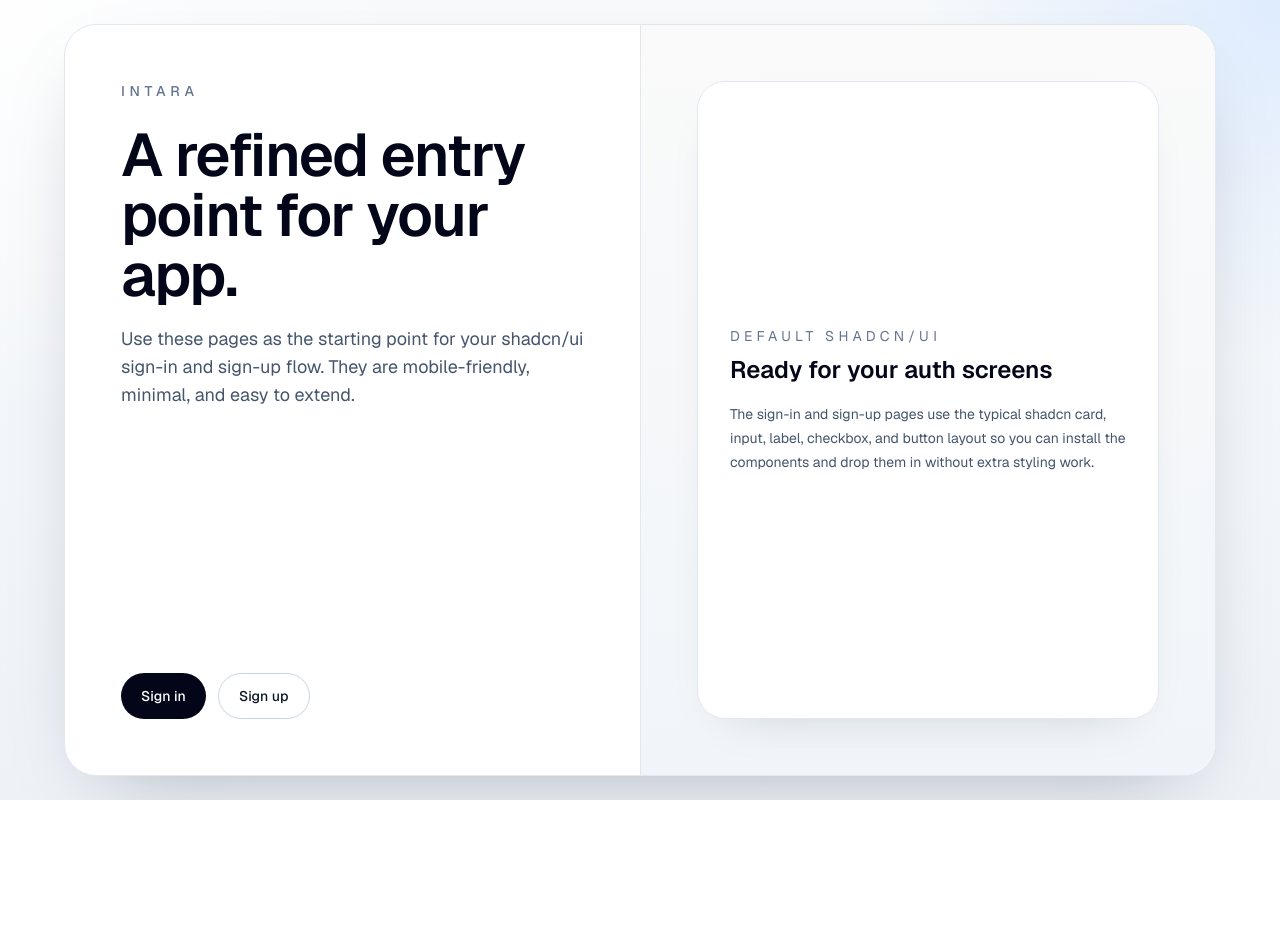
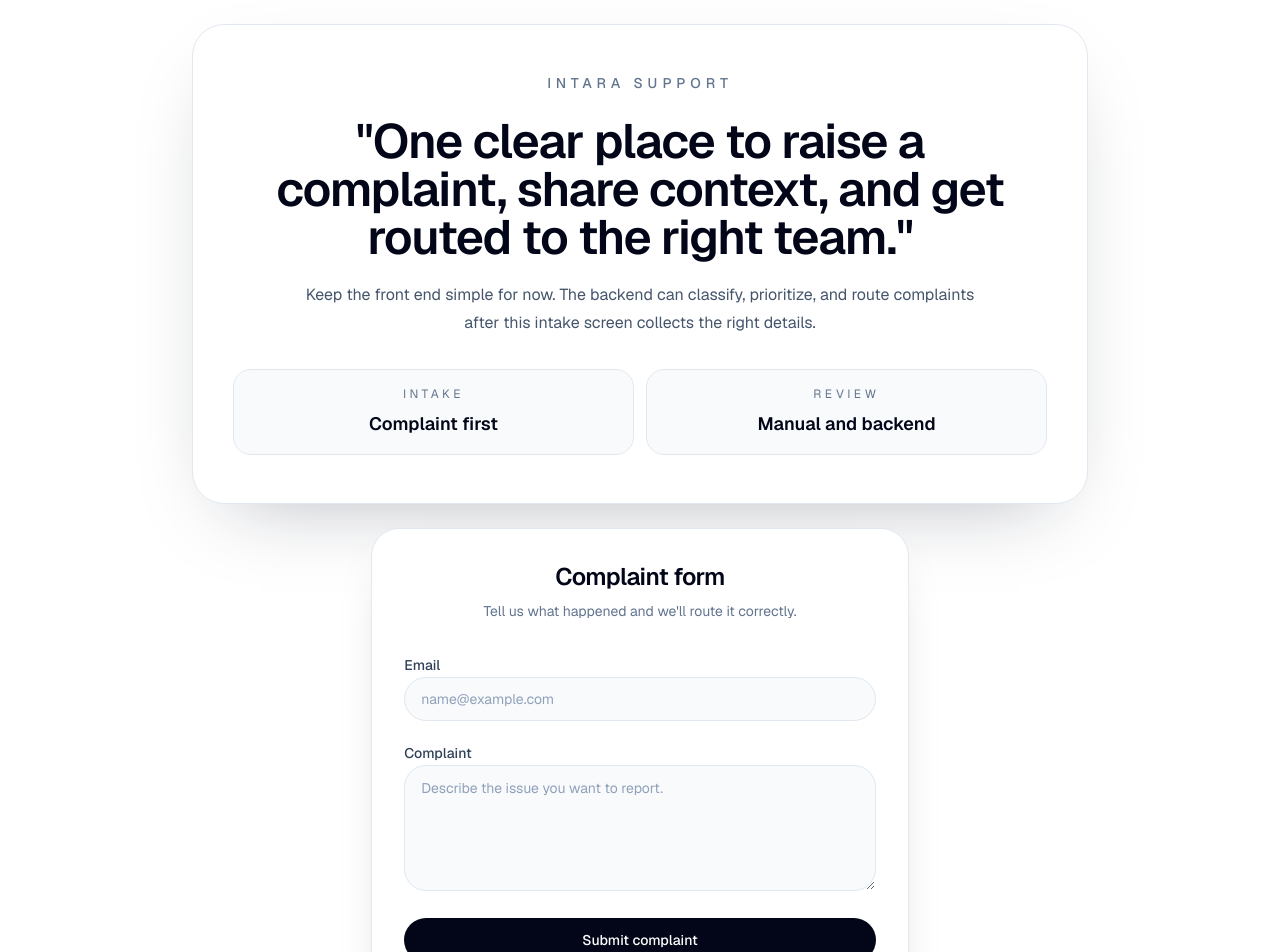
Before and after one commit to ParthChauhan09/Intara, a Next.js app in the folder frontend/: page / in a window 1280 px wide. Shown: the top 952 px of the page. Before the commit the page ends 800 px from the top, so only its background shows below. Built offline with nearby package versions, Linux system fonts and the light colour scheme.

Commit message:
ui: add support page

```diff
--- a/frontend/app/globals.css
+++ b/frontend/app/globals.css
@@ -58,10 +58,6 @@
 body {
   min-height: 100%;
   margin: 0;
-  background:
-    radial-gradient(circle at top left, rgba(255, 255, 255, 0.9), transparent 28%),
-    radial-gradient(circle at top right, rgba(219, 234, 254, 0.9), transparent 24%),
-    linear-gradient(180deg, #f8fafc 0%, #eef2f7 100%);
   overflow-x: hidden;
 }
 
--- a/frontend/app/layout.tsx
+++ b/frontend/app/layout.tsx
@@ -23,7 +23,7 @@
       suppressHydrationWarning
     >
       <body
-        className="min-h-full bg-[var(--background)] text-[var(--foreground)]"
+        className="min-h-full"
         suppressHydrationWarning
       >
         <MainContextProvider>{children}</MainContextProvider>
--- a/frontend/app/page.tsx
+++ b/frontend/app/page.tsx
@@ -1,56 +1,133 @@
+"use client";
+
 import Link from "next/link";
+import { useState, type FormEvent } from "react";
 
 export default function Home() {
+  const [complaintId, setComplaintId] = useState<string | null>(null);
+  const [email, setEmail] = useState("");
+  const [complaint, setComplaint] = useState("");
+
+  const handleSubmit = (event: FormEvent<HTMLFormElement>) => {
+    event.preventDefault();
+
+    const generatedId = `CMP-${Date.now().toString(36).toUpperCase()}-${Math.floor(
+      Math.random() * 9000 + 1000
+    )}`;
+
+    setComplaintId(generatedId);
+    setEmail("");
+    setComplaint("");
+  };
+
   return (
-    <main className="min-h-screen px-4 py-6 sm:px-6 lg:px-8">
-      <section className="mx-auto flex min-h-[calc(100vh-3rem)] w-full max-w-6xl flex-col overflow-hidden rounded-[2rem] border border-slate-200 bg-white shadow-[0_30px_80px_-40px_rgba(15,23,42,0.35)] md:grid md:grid-cols-2">
-        <div className="flex flex-col justify-between gap-10 p-8 sm:p-10 lg:p-14">
-          <div>
-            <p className="text-sm font-medium uppercase tracking-[0.35em] text-slate-500">
-              Intara
-            </p>
-            <h1 className="mt-6 max-w-xl text-4xl font-semibold tracking-tight text-slate-950 sm:text-5xl lg:text-6xl">
-              A refined entry point for your app.
-            </h1>
-            <p className="mt-5 max-w-lg text-base leading-7 text-slate-600 sm:text-lg">
-              Use these pages as the starting point for your shadcn/ui sign-in
-              and sign-up flow. They are mobile-friendly, minimal, and easy to
-              extend.
+    <main className="min-h-dvh px-4 py-6 sm:px-6 lg:px-8">
+      <section className="mx-auto flex min-h-[calc(100dvh-3rem)] w-full max-w-4xl flex-col items-center justify-center gap-6">
+        <div className="w-full rounded-[2rem] border border-slate-200 bg-white px-6 py-10 text-center shadow-[0_30px_80px_-40px_rgba(15,23,42,0.35)] sm:px-10 sm:py-12">
+          <p className="text-sm font-medium uppercase tracking-[0.35em] text-slate-500">
+            Intara Support
+          </p>
+          <blockquote className="mx-auto mt-6 max-w-3xl text-3xl font-semibold tracking-tight text-slate-950 sm:text-4xl lg:text-5xl">
+            {"\""}One clear place to raise a complaint, share context, and get routed
+            to the right team.{"\""}
+          </blockquote>
+          <p className="mx-auto mt-5 max-w-2xl text-base leading-7 text-slate-600">
+            Keep the front end simple for now. The backend can classify,
+            prioritize, and route complaints after this intake screen collects
+            the right details.
+          </p>
+          <div className="mt-8 grid gap-3 sm:grid-cols-2">
+            <div className="rounded-2xl border border-slate-200 bg-slate-50 p-4">
+              <p className="text-xs uppercase tracking-[0.3em] text-slate-500">
+                Intake
+              </p>
+              <p className="mt-2 text-lg font-semibold text-slate-950">
+                Complaint first
+              </p>
+            </div>
+            <div className="rounded-2xl border border-slate-200 bg-slate-50 p-4">
+              <p className="text-xs uppercase tracking-[0.3em] text-slate-500">
+                Review
+              </p>
+              <p className="mt-2 text-lg font-semibold text-slate-950">
+                Manual and backend
+              </p>
+            </div>
+          </div>
+        </div>
+
+        <div className="w-full rounded-[1.75rem] border border-slate-200 bg-white p-6 shadow-[0_20px_50px_-30px_rgba(15,23,42,0.35)] sm:p-8 lg:w-[60%]">
+          <div className="space-y-2 text-center">
+            <h2 className="text-2xl font-semibold tracking-tight text-slate-950">
+              Complaint form
+            </h2>
+            <p className="text-sm text-slate-500">
+              Tell us what happened and we&apos;ll route it correctly.
             </p>
           </div>
 
-          <div className="flex flex-col gap-3 sm:flex-row">
-            <Link
-              href="/sign-in"
-              className="inline-flex items-center justify-center rounded-full bg-slate-950 px-5 py-3 text-sm font-medium text-white transition hover:bg-slate-800"
+          <form className="mt-8 space-y-5" onSubmit={handleSubmit}>
+            <div className="space-y-2">
+              <label
+                htmlFor="email"
+                className="text-sm font-medium leading-none text-slate-700"
+              >
+                Email
+              </label>
+              <input
+                id="email"
+                type="email"
+                value={email}
+                onChange={(event) => setEmail(event.target.value)}
+                placeholder="name@example.com"
+                className="flex h-11 w-full rounded-full border border-slate-200 bg-slate-50 px-4 py-2 text-sm text-slate-950 outline-none ring-offset-white placeholder:text-slate-400 focus:border-slate-300 focus:bg-white focus:ring-2 focus:ring-slate-900/10"
+                required
+              />
+            </div>
+
+            <div className="space-y-2">
+              <label
+                htmlFor="complaint"
+                className="text-sm font-medium leading-none text-slate-700"
+              >
+                Complaint
+              </label>
+              <textarea
+                id="complaint"
+                rows={5}
+                value={complaint}
+                onChange={(event) => setComplaint(event.target.value)}
+                placeholder="Describe the issue you want to report."
+                className="w-full rounded-3xl border border-slate-200 bg-slate-50 px-4 py-3 text-sm text-slate-950 outline-none ring-offset-white placeholder:text-slate-400 focus:border-slate-300 focus:bg-white focus:ring-2 focus:ring-slate-900/10"
+                required
+              />
+            </div>
+
+            <button
+              type="submit"
+              className="inline-flex h-11 w-full items-center justify-center rounded-full bg-slate-950 px-4 py-2 text-sm font-medium text-white transition hover:bg-slate-800"
             >
+              Submit complaint
+            </button>
+          </form>
+
+          {complaintId ? (
+            <div className="mt-6 rounded-3xl border border-emerald-200 bg-emerald-50 px-4 py-3 text-center">
+              <p className="text-xs uppercase tracking-[0.3em] text-emerald-700">
+                Complaint ID
+              </p>
+              <p className="mt-2 text-lg font-semibold text-emerald-950">
+                {complaintId}
+              </p>
+            </div>
+          ) : null}
+
+          <p className="mt-6 text-center text-sm text-slate-500">
+            Need account access instead?{" "}
+            <Link href="/sign-in" className="font-medium text-slate-900">
               Sign in
             </Link>
-            <Link
-              href="/sign-up"
-              className="inline-flex items-center justify-center rounded-full border border-slate-300 px-5 py-3 text-sm font-medium text-slate-900 transition hover:bg-slate-100"
-            >
-              Sign up
-            </Link>
-          </div>
-        </div>
-
-        <div className="border-t border-slate-200 bg-[linear-gradient(180deg,#fafafa_0%,#f1f5f9_100%)] p-8 sm:p-10 lg:border-l lg:border-t-0 lg:p-14">
-          <div className="grid h-full content-center gap-4 rounded-[1.75rem] border border-slate-200 bg-white p-6 shadow-[0_20px_50px_-35px_rgba(15,23,42,0.25)] sm:p-8">
-            <div className="space-y-2">
-              <p className="text-sm uppercase tracking-[0.3em] text-slate-500">
-                Default shadcn/ui
-              </p>
-              <h2 className="text-2xl font-semibold text-slate-950">
-                Ready for your auth screens
-              </h2>
-            </div>
-            <p className="max-w-md text-sm leading-6 text-slate-600">
-              The sign-in and sign-up pages use the typical shadcn card, input,
-              label, checkbox, and button layout so you can install the
-              components and drop them in without extra styling work.
-            </p>
-          </div>
+          </p>
         </div>
       </section>
     </main>
```
